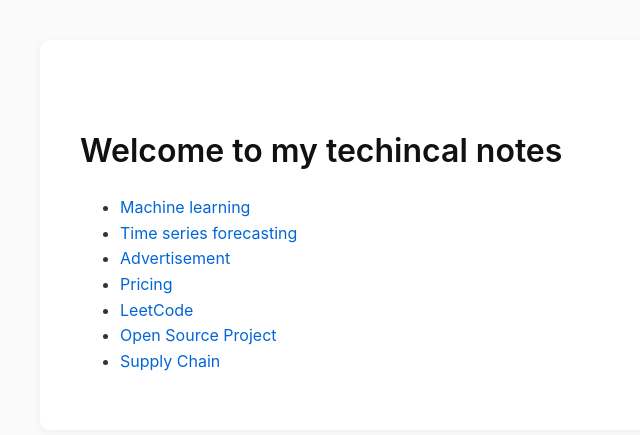
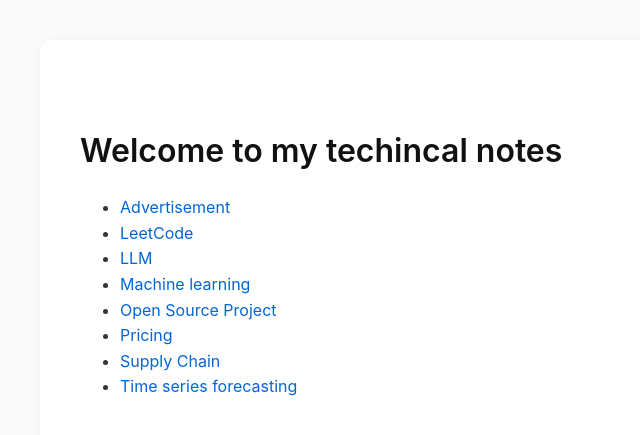
Before and after one commit to zixs0423/tech_note, a Jekyll site: the page built from docs/index.md, in a window 1280 px wide. Shown: the top 435 px of the page, without its empty margins (185-825 px from the left). Built offline with Jekyll 4.4.1, drawn with Linux system fonts in a browser that asks for light colours; our own code applies the rules of GitHub Pages for plain Markdown files.

Commit message:
Add LLM to index.md

```diff
--- a/docs/index.md
+++ b/docs/index.md
@@ -4,10 +4,12 @@ title: Zixs' Tech Note
 
 
 # Welcome to my techincal notes
+
+- [Advertisement](./notes/advertisement.md)
+- [LeetCode](./notes/leetCode.md)
+- [LLM](./notes/LLM.md)
 - [Machine learning](./notes/machine_learning.md)
+- [Open Source Project](./notes/open_source_project.md)
+- [Pricing](./notes/pricing.md)
+- [Supply Chain](./notes/supply_chain.md)
 - [Time series forecasting](./notes/time_series_forecasting.md)
-- [Advertisement](./notes/advertisement.md)
-- [Pricing](./notes/pricing.md)
-- [LeetCode](./notes/leetCode.md)
-- [Open Source Project](./notes/open_source_project.md)
-- [Supply Chain](./notes/supply_chain.md)
```
